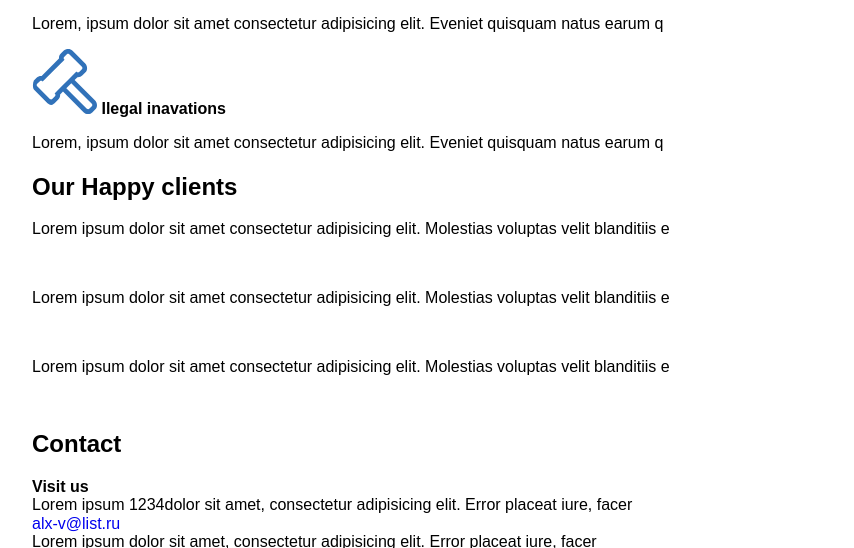
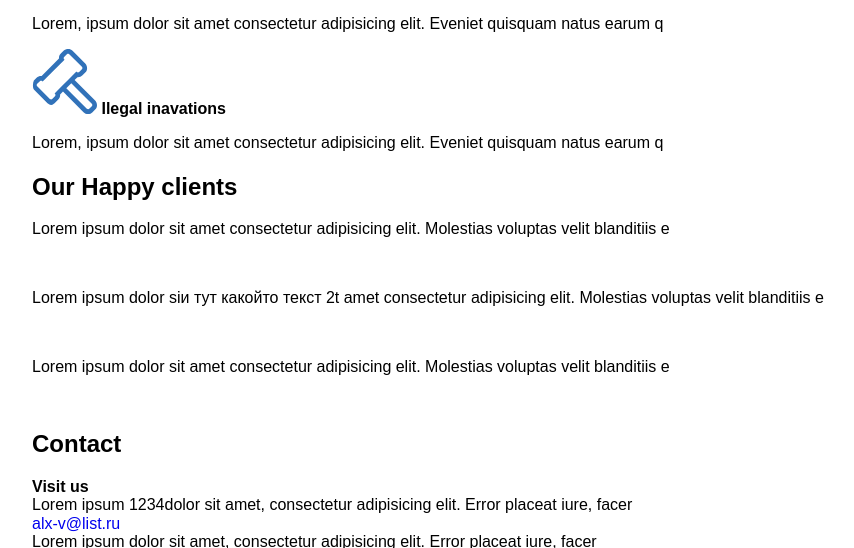
Before and after one commit to Alexvasiljrev/front_old, a plain HTML site: page index.html in a window 1280 px wide. Shown: the part 674-1222 px from the top of the page, without its empty margins (23-877 px from the left). Drawn offline with Linux system fonts and the light colour scheme.

Commit message:
2тв срфтпу

```diff
--- a/index.html
+++ b/index.html
@@ -127,7 +127,7 @@
                </div>
            </li>
            <li class="section-clients-list-item">
-            <p class="sention-client-otzyv">Lorem ipsum dolor sit amet consectetur adipisicing elit. Molestias voluptas velit blanditiis e </p>
+            <p class="sention-client-otzyv">Lorem ipsum dolor siи тут какойто текст 2t amet consectetur adipisicing elit. Molestias voluptas velit blanditiis e </p>
             <div class="sections-clients-user">
                  <img src="" alt="" sections-clients-avatar>
                  <div class="section-clients-user-info">
```
